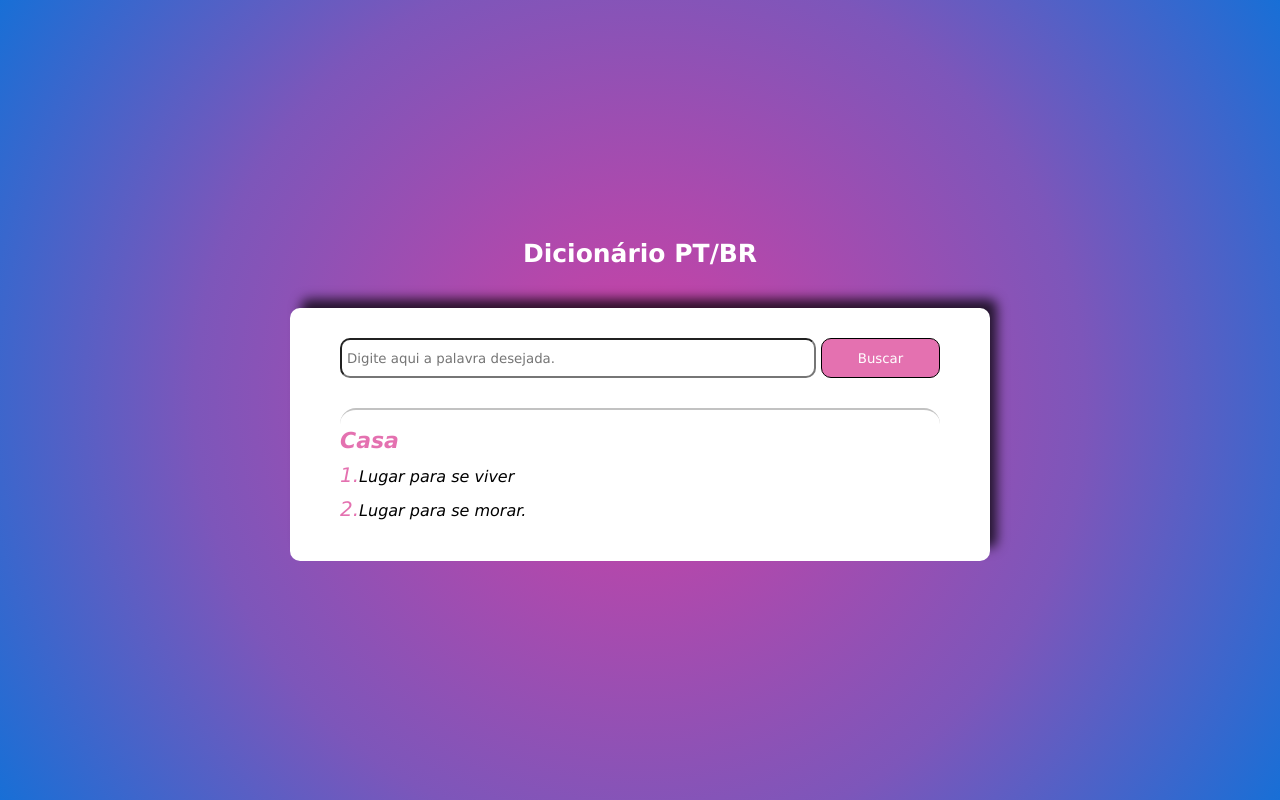
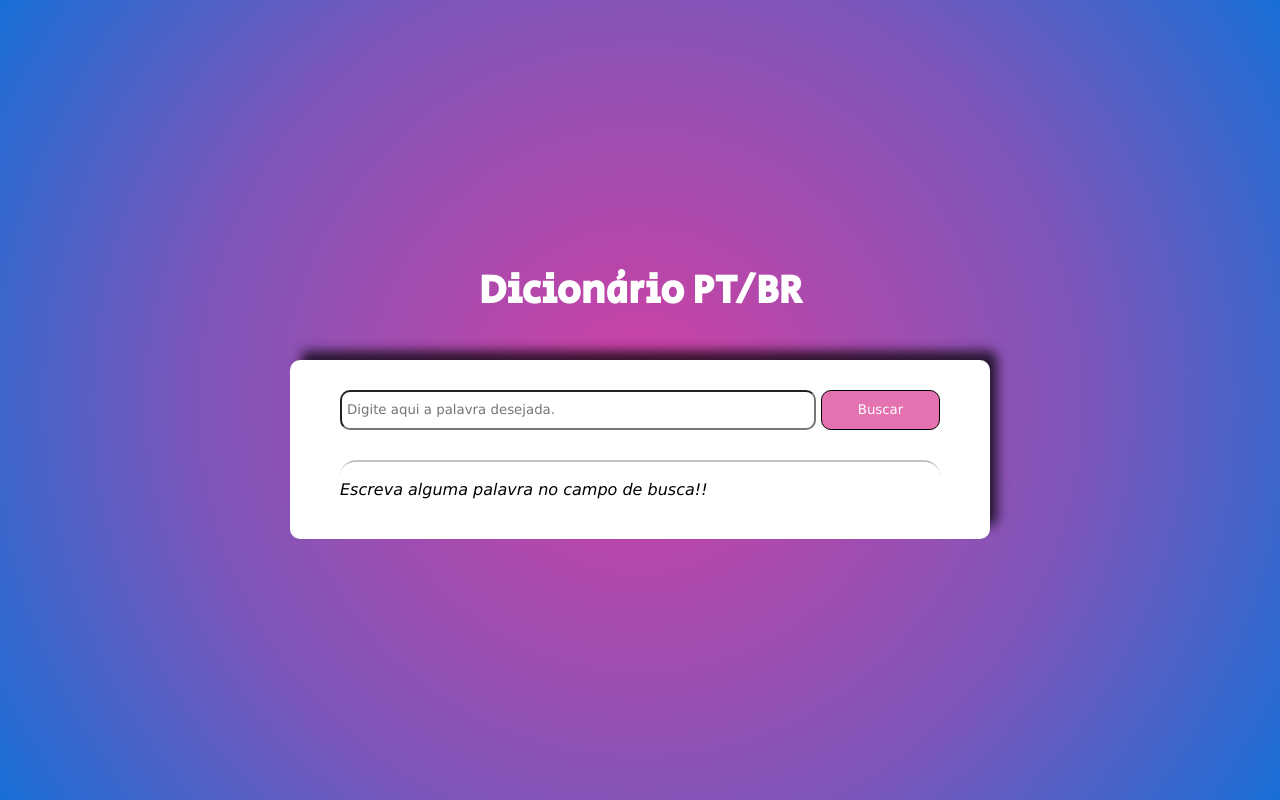
Before and after one commit to marianaspinto/Projeto-Dicionario-PT-BR, a plain HTML site: page index.html in a window 1280 px wide. Both pictures are taken after a click on the button "Buscar". Drawn offline with Linux system fonts and the light colour scheme.

Commit message:
finalização do projeto com js

```diff
--- a/index.html
+++ b/index.html
@@ -1,12 +1,15 @@
 <!DOCTYPE html>
 <html lang="pt-BR">
+
 <head>
     <meta charset="UTF-8">
     <meta http-equiv="X-UA-Compatible" content="IE=edge">
     <meta name="viewport" content="width=device-width, initial-scale=1.0">
     <link rel="stylesheet" href="style.css">
     <title>Dicionário PT/BR</title>
+    <link href="https://fonts.googleapis.com/css2?family=Secular+One&display=swap" rel="stylesheet">
 </head>
+
 <body>
     <div id="container">
         <h3 id="title">Dicionário PT/BR</h3>
@@ -15,12 +18,10 @@
                 <input type="text" name="" id="container_inputtxt" placeholder="Digite aqui a palavra desejada.">
                 <button id="container_btn">Buscar</button>
             </div>
-            <div id="container_result">
-                <h3 id="container_word">Casa</h3>
-                <p id="container_result"><span>1.</span>Lugar para se viver</p>
-                <p id="container_result"><span>2.</span>Lugar para se morar.</p>
-            </div>
+            <div id="container_result"></div>
         </div>
     </div>
+    <script src="script.js"></script>
 </body>
+
 </html>
--- /dev/null
+++ b/script.js
@@ -0,0 +1,25 @@
+let url = "https://significado.herokuapp.com/v2/";
+
+let inputTxt = document.querySelector('#container_inputtxt');
+let btnTxt = document.querySelector('#container_btn');
+let result = document.querySelector('#container_result');
+
+btnTxt.addEventListener('click', () => {
+    let word = inputTxt.value;
+    if (word === '') {
+        result.innerHTML = `<p id="container_result">Escreva alguma palavra no campo de busca!!</p>`
+    } else {
+        fetch(`${url}${word}`)
+            .then((resposta) => resposta.json())
+            .then((data) => {
+                console.log(data)
+                result.innerHTML =
+                    `<h3 id="container_word">${word}</h3>
+                <p id="container_result"><span>1.</span>${data[0].meanings[0]}</p>
+                <p id="container_result"><span>2.</span>${data[0].meanings[1]}</p>`
+            }).catch(() => {
+                result.innerHTML = `<p id="container_result">Não foi possível e ncontrar esta palavra!!</p>`
+            })
+
+    }
+})
--- a/style.css
+++ b/style.css
@@ -17,13 +17,14 @@ body {
     flex-direction: column;
     justify-content: center;
     align-items: center;
-    background: rgb(210,64,163);
-    background: radial-gradient(circle, rgba(210,64,163,1) 0%, rgba(125,86,186,1) 59%, rgba(24,111,214,1) 100%);
+    background: rgb(210, 64, 163);
+    background: radial-gradient(circle, rgba(210, 64, 163, 1) 0%, rgba(125, 86, 186, 1) 59%, rgba(24, 111, 214, 1) 100%);
 }
 
 #title {
+    font-family: 'Secular One', sans-serif;
     margin-bottom: 40px;
-    font-size: 25px;
+    font-size: 40px;
     color: #fff;
 }
 
@@ -32,9 +33,9 @@ body {
     padding: 30px 50px;
     background: #fff;
     border-radius: 10px;
-    -webkit-box-shadow: 9px -11px 12px -2px rgba(0,0,0,0.75);
-    -moz-box-shadow: 9px -11px 12px -2px rgba(0,0,0,0.75);
-     box-shadow: 9px -11px 12px -2px rgba(0,0,0,0.75);
+    -webkit-box-shadow: 9px -11px 12px -2px rgba(0, 0, 0, 0.75);
+    -moz-box-shadow: 9px -11px 12px -2px rgba(0, 0, 0, 0.75);
+    box-shadow: 9px -11px 12px -2px rgba(0, 0, 0, 0.75);
 }
 
 #container_input {
@@ -64,7 +65,7 @@ body {
 
 }
 
-#container_btn{
+#container_btn {
     width: 20%;
     outline: none;
     border: 1px solid black;
@@ -81,20 +82,20 @@ body {
     background-color: #e471b0;
 }
 
-#container_word{
+#container_word {
     color: #e471b0;
     font-size: 22px;
     margin-bottom: 10px;
     text-transform: capitalize;
 }
 
-#container_result{
+#container_result {
     color: black;
     font-style: italic;
     margin-bottom: 10px;
 }
 
 span {
- font-size: 20px;
- color: #e471b0;
+    font-size: 20px;
+    color: #e471b0;
 }
```
